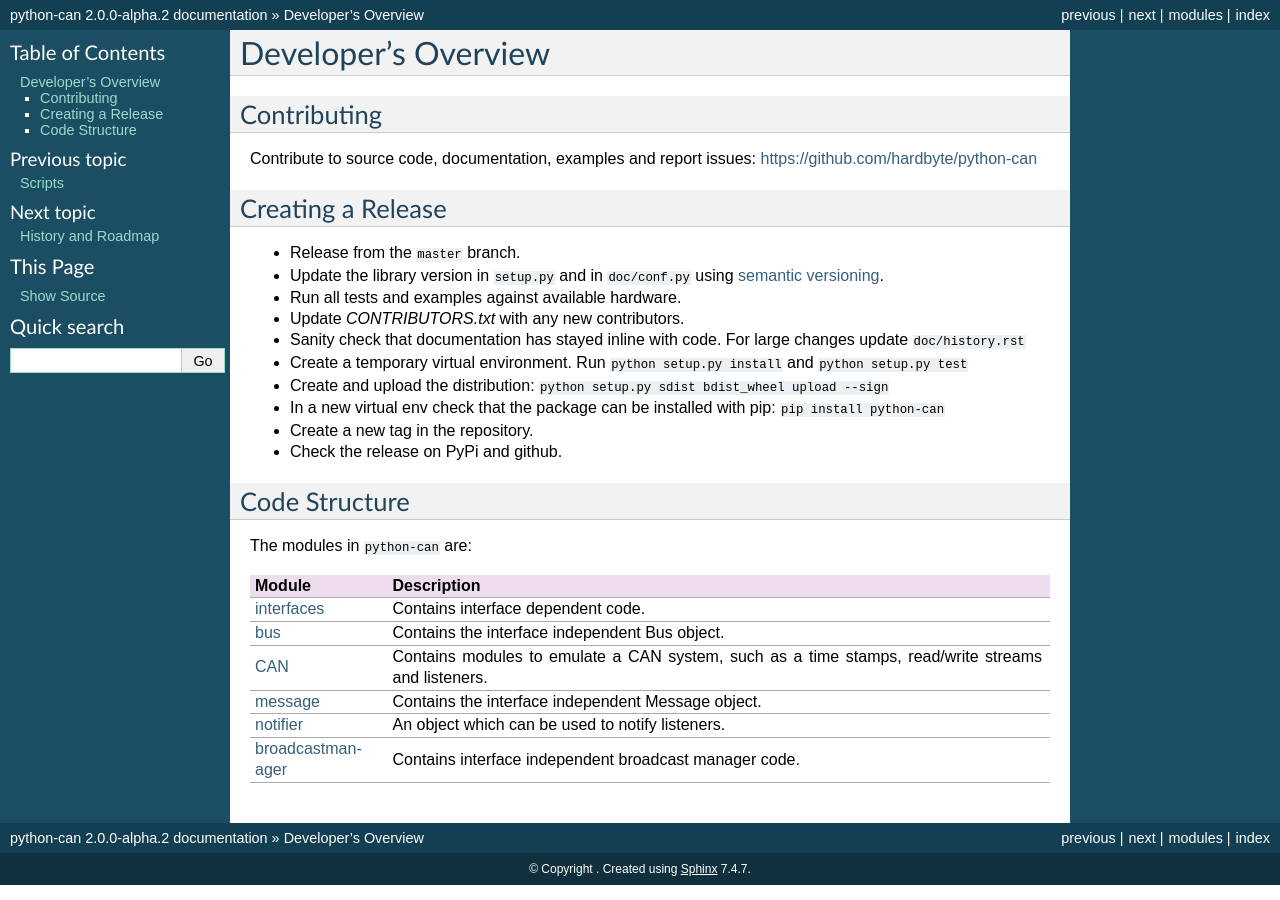
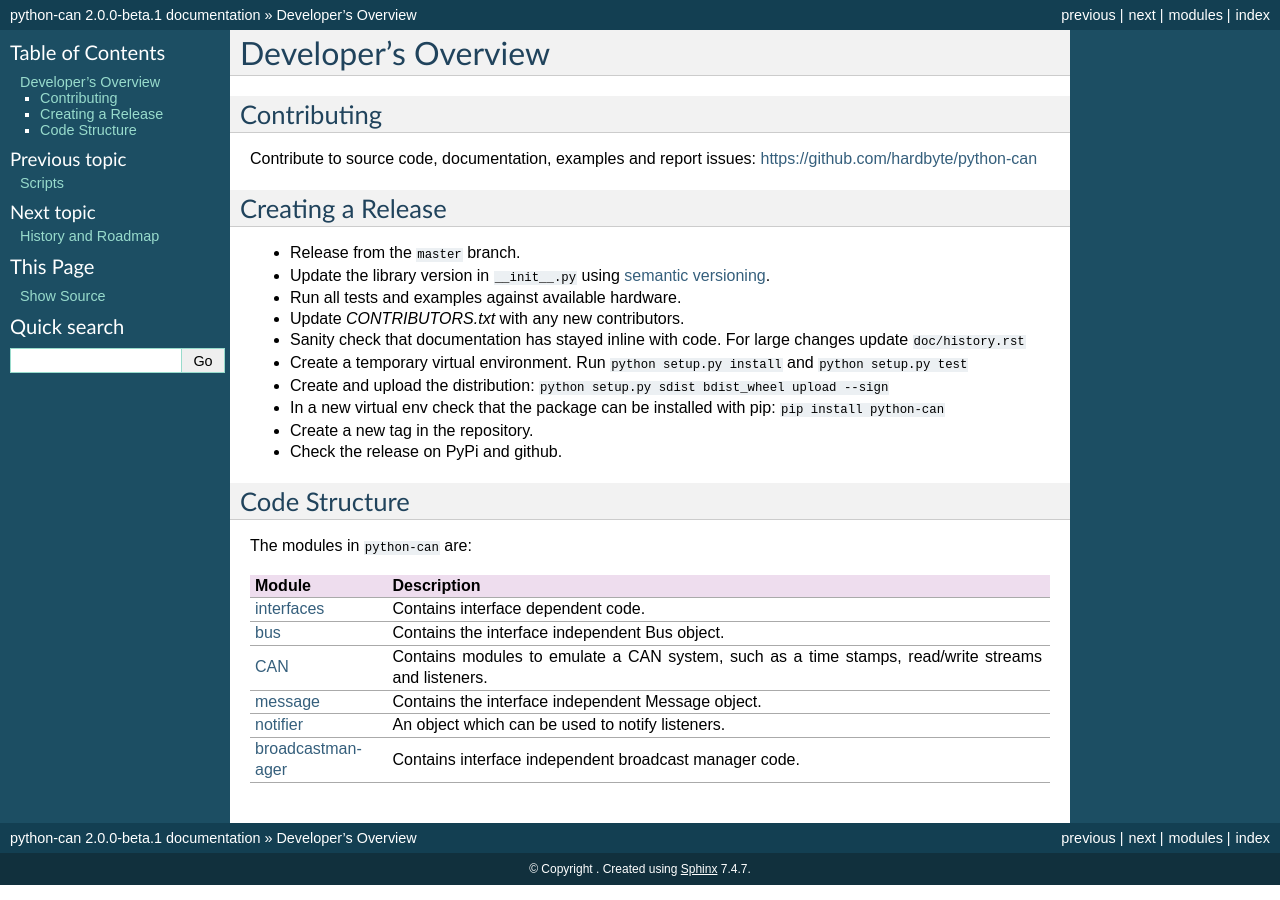
Before and after one commit to hardbyte/python-can, a Sphinx documentation site: the page built from doc/development.rst, in a window 1280 px wide. Built offline with Sphinx 7.4.7, drawn with Linux system fonts in a browser that asks for light colours.

Commit message:
Update version to 2.0.0b1

```diff
--- a/can/__init__.py
+++ b/can/__init__.py
@@ -5,7 +5,7 @@ from __future__ import absolute_import
 
 import logging
 
-__version__ = "2.0.0-alpha.2"
+__version__ = "2.0.0-beta.1"
 
 log = logging.getLogger('can')
 
--- a/doc/development.rst
+++ b/doc/development.rst
@@ -13,7 +13,7 @@ Creating a Release
 ------------------
 
 - Release from the ``master`` branch.
-- Update the library version in ``setup.py`` and in ``doc/conf.py`` using `semantic versioning <http://semver.org>`__.
+- Update the library version in ``__init__.py`` using `semantic versioning <http://semver.org>`__.
 - Run all tests and examples against available hardware.
 - Update `CONTRIBUTORS.txt` with any new contributors.
 - Sanity check that documentation has stayed inline with code. For large changes update ``doc/history.rst``
```
